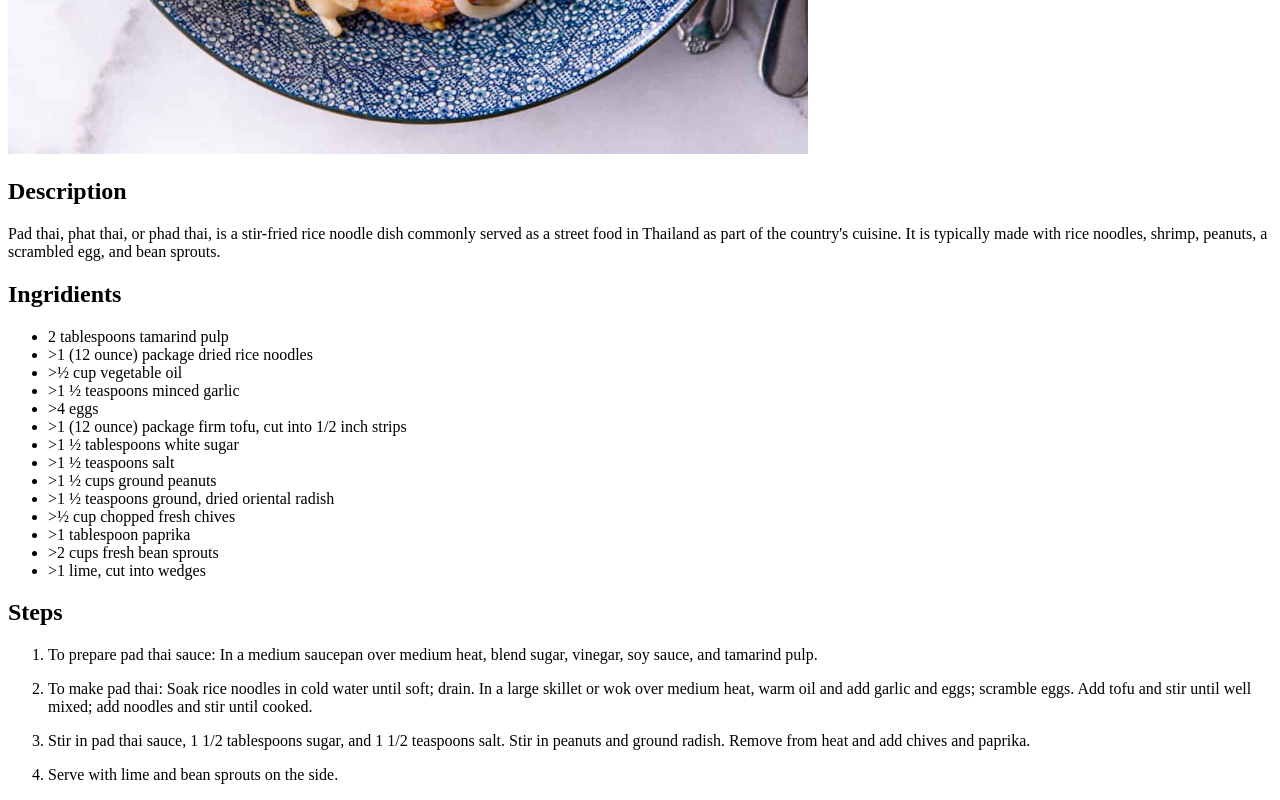
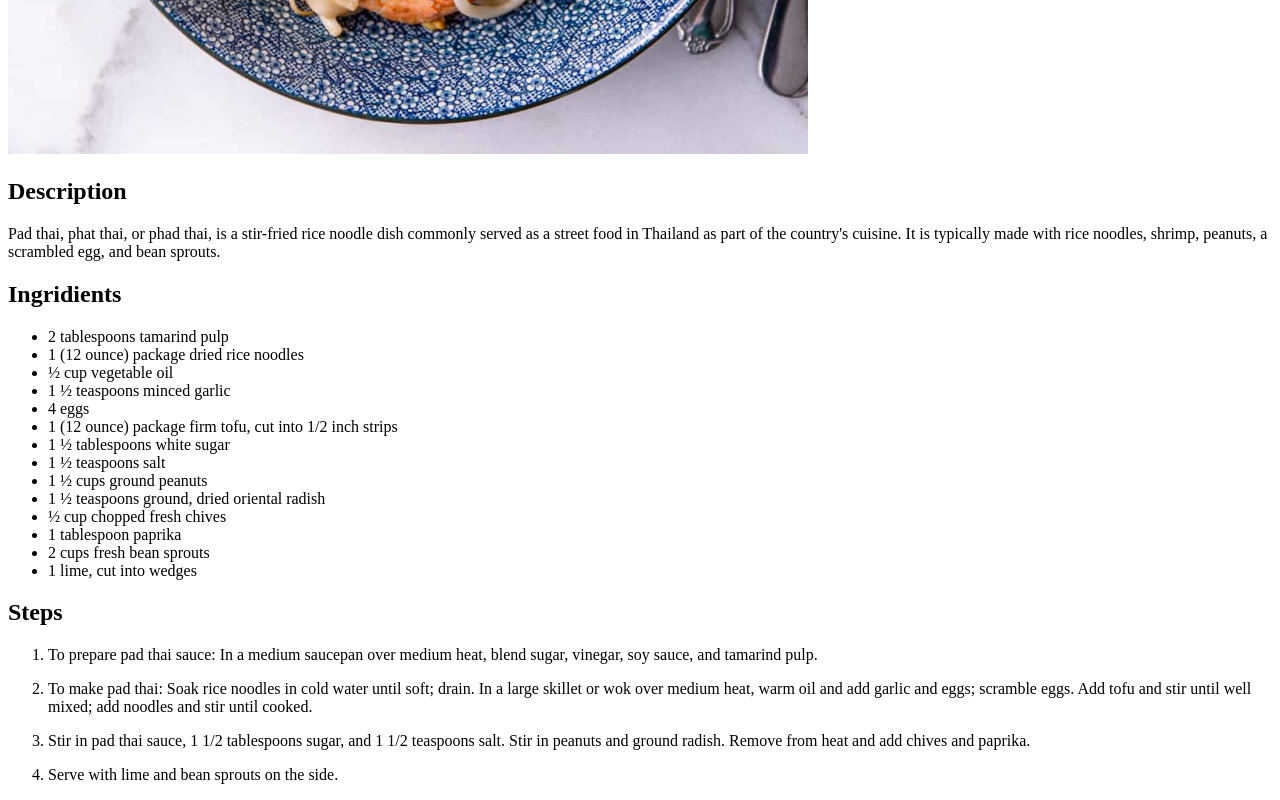
Before and after one commit to atsvetov/odin-recipes, a plain HTML site: page recipes/pad-thai.html in a window 1280 px wide. Shown: the part 726-1526 px from the top of the page. Drawn offline with Linux system fonts and the light colour scheme.

Commit message:
Fix bad titles and redundant symbols

```diff
--- a/recipes/pad-thai.html
+++ b/recipes/pad-thai.html
@@ -5,7 +5,7 @@
         <title>Pad Thai</title>
     </head>
     <body>
-        <h1>California Roll Sushi</h1>
+        <h1>Pad Thai</h1>
         <img src="../images/pad-thai.jpg" width="800">
         <h2>Description</h2>
         <p>
@@ -16,19 +16,19 @@
         <h2>Ingridients</h2>
         <ul>
             <li>2 tablespoons tamarind pulp</li>
-            <li>>1 (12 ounce) package dried rice noodles</li>
-            <li>>½ cup vegetable oil</li>
-            <li>>1 ½ teaspoons minced garlic</li>
-            <li>>4 eggs</li>
-            <li>>1 (12 ounce) package firm tofu, cut into 1/2 inch strips</li>
-            <li>>1 ½ tablespoons white sugar</li>
-            <li>>1 ½ teaspoons salt</li>
-            <li>>1 ½ cups ground peanuts</li>
-            <li>>1 ½ teaspoons ground, dried oriental radish</li>
-            <li>>½ cup chopped fresh chives</li>
-            <li>>1 tablespoon paprika</li>
-            <li>>2 cups fresh bean sprouts</li>
-            <li>>1 lime, cut into wedges</li>
+            <li>1 (12 ounce) package dried rice noodles</li>
+            <li>½ cup vegetable oil</li>
+            <li>1 ½ teaspoons minced garlic</li>
+            <li>4 eggs</li>
+            <li>1 (12 ounce) package firm tofu, cut into 1/2 inch strips</li>
+            <li>1 ½ tablespoons white sugar</li>
+            <li>1 ½ teaspoons salt</li>
+            <li>1 ½ cups ground peanuts</li>
+            <li>1 ½ teaspoons ground, dried oriental radish</li>
+            <li>½ cup chopped fresh chives</li>
+            <li>1 tablespoon paprika</li>
+            <li>2 cups fresh bean sprouts</li>
+            <li>1 lime, cut into wedges</li>
         </ul>
         <h2>Steps</h2>
         <ol>
```
Also changed, not shown: recipes/tom-yum.html (+1 -1 lines).
